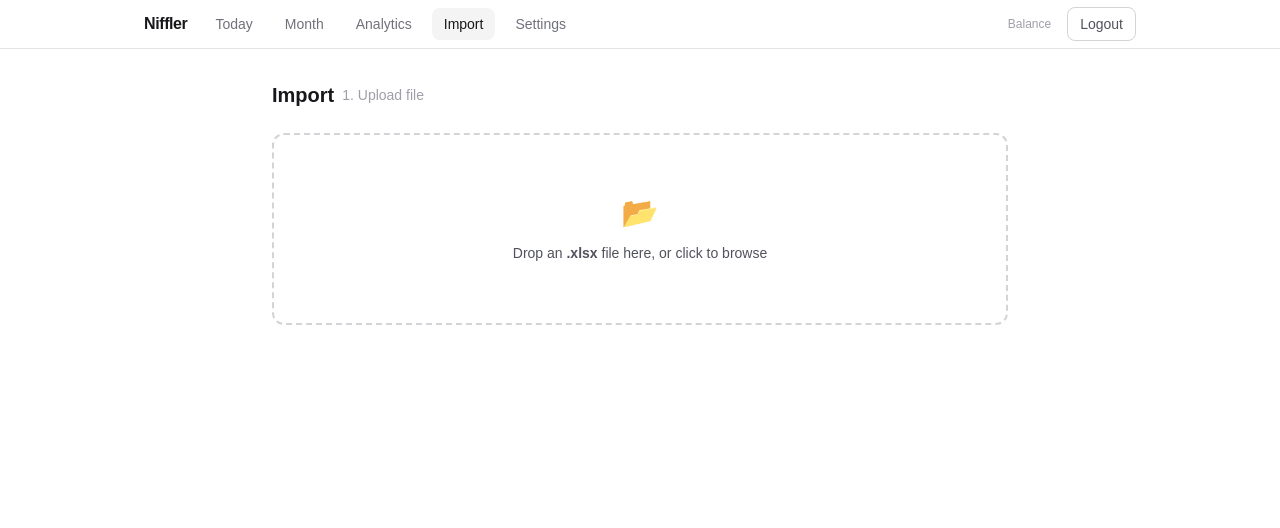
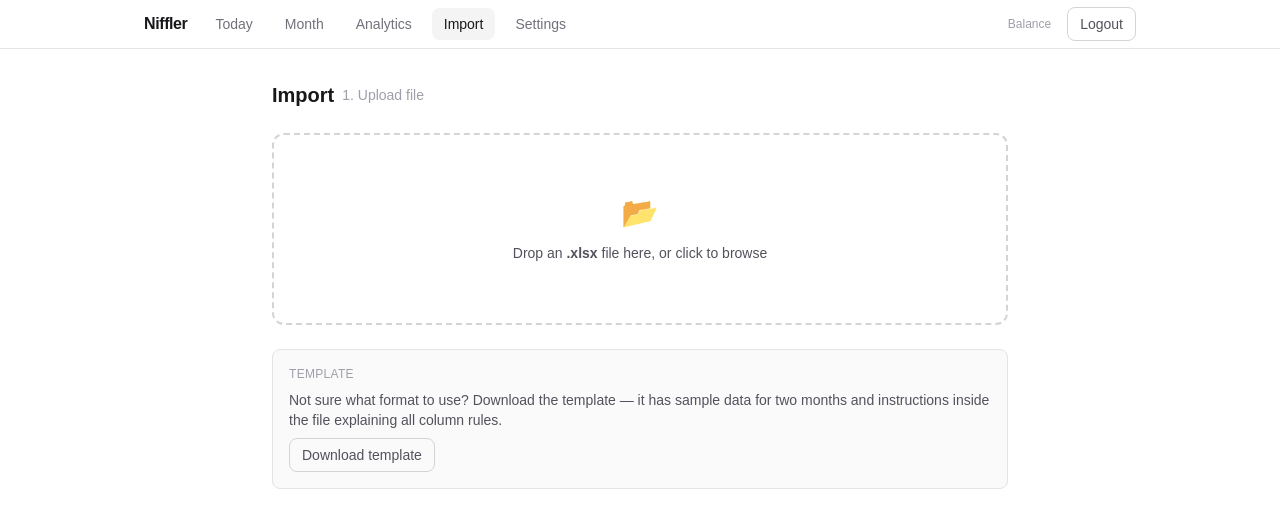
Before and after one commit to hellvita/niffler, a Next.js app: page /import in a window 1280 px wide. Shown: the top 528 px of the page. Built offline with nearby package versions, Linux system fonts and the light colour scheme; no server answers.

Commit message:
feat: add template download option to import page during upload stage

```diff
--- a/app/(app)/import/page.tsx
+++ b/app/(app)/import/page.tsx
@@ -55,6 +55,22 @@ export default function ImportPage() {
 
       {stage === 'upload' && <FileDropzone onSuccess={handleParsed} />}
 
+      {stage === 'upload' && (
+        <div className="rounded-lg border border-zinc-200 dark:border-zinc-800 bg-zinc-50 dark:bg-zinc-900 p-4 flex flex-col gap-2">
+          <p className="text-xs font-medium uppercase tracking-wide text-zinc-400 dark:text-zinc-500">Template</p>
+          <p className="text-sm text-zinc-600 dark:text-zinc-400">
+            Not sure what format to use? Download the template — it has sample data for two months and instructions inside the file explaining all column rules.
+          </p>
+          <a
+            href="/import-template.xlsx"
+            download
+            className="self-start text-sm px-3 py-1.5 rounded-lg border border-zinc-300 dark:border-zinc-600 text-zinc-600 dark:text-zinc-400 hover:bg-zinc-100 dark:hover:bg-zinc-800 transition-colors"
+          >
+            Download template
+          </a>
+        </div>
+      )}
+
       {stage === 'map' && parseResult && (
         <ColumnMapper
           parseResult={parseResult}
```
Also changed, not shown: 1 other file (tests, documents, lock files or other folders).
